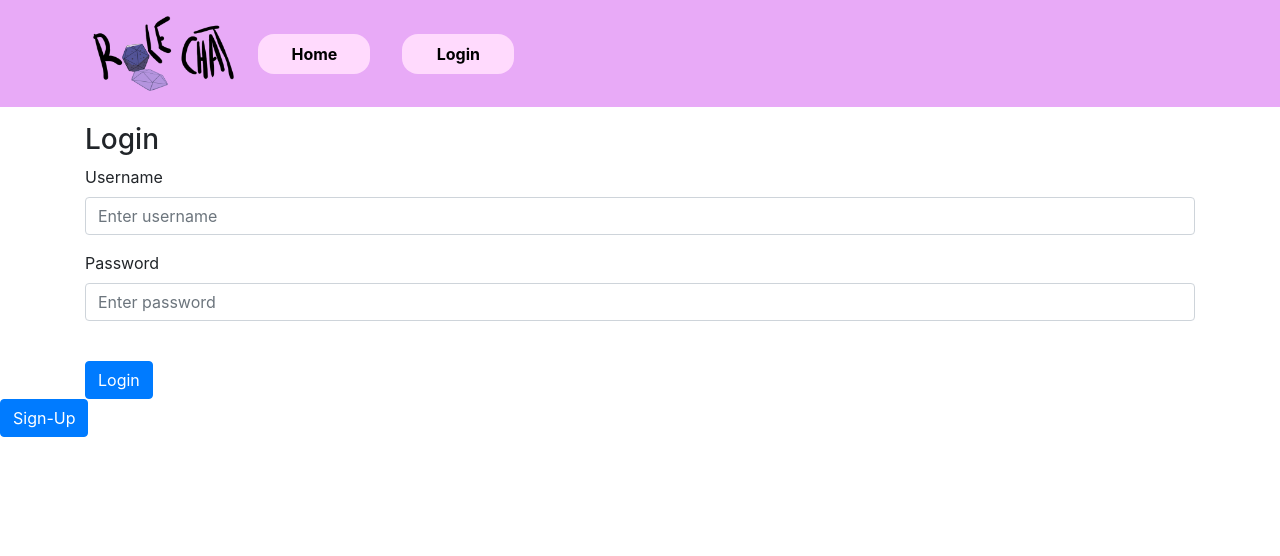
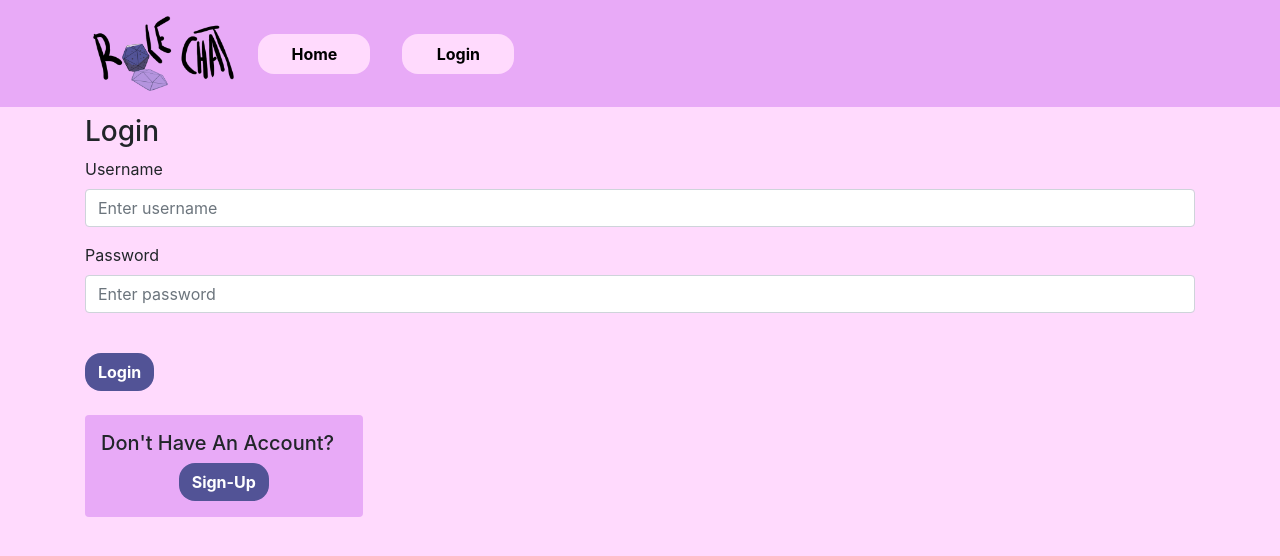
Before and after one commit to tanandpasty/CSCI-4710-WebApplications, a Flask app: page /login in a window 1280 px wide. Shown: the top 556 px of the page. Run offline with Flask 2, Linux system fonts and the light colour scheme.

Commit message:
Adds new flash messages. Styles submit buttons. Polishes up padding in multiple sections.

```diff
--- a/Final-Project/website/auth.py
+++ b/Final-Project/website/auth.py
@@ -18,17 +18,19 @@ def login():
             if check_password_hash(user.password, password):
                 login_user(user, remember=True)
                 flash('You have logged in!', category='success')
+                return redirect(url_for("views.character"))
             else:
                 print("INCORRECT PASSWORD")
-                flash('You have typed in an incorrect password.', category='error')
+                flash('You have typed in an incorrect password.', category='danger')
         else:
-            flash('Username was not found', category='error')
+            flash('Username was not found', category='danger')
     return render_template('login.html', user=current_user)
 
 @auth.route('/logout')
 @login_required
 def logout():
     logout_user()
+    flash('You have logged out successfully!', category='success')
     return redirect(url_for("auth.login"))
 
 @auth.route('/sign-up', methods=['GET', 'POST'])
@@ -40,21 +42,18 @@ def sign_up():
 
         user = User.query.filter_by(username=username).first()
         if user:
-            flash('User already exists.', category='error')
-            print("USER ALREADY EXISTS")
+            flash('User already exists.', category='danger')
         elif len(username) < 3:
-            flash('Username too short.', category='error')
-            print("USERNAME TOO SHORT")
+            flash('Username too short.', category='danger')
         elif password1 != password2:
-            flash('Password don\'t match', category='error')
-            print("Password dont match")
+            flash('Password don\'t match', category='danger')
         elif len(password1) < 7:
-            flash('Password too short', category='error')
-            print("Pasword too short")
+            flash('Password too short', category='danger')
         else:
             new_user = User(username=username, password=generate_password_hash(password1, method='sha256'))
             db.session.add(new_user)
             db.session.commit()
             login_user(new_user, remember=True)
+            flash('Account has been created! You are now logged in!', category='success')
             return redirect(url_for("views.home"))
     return render_template('sign_up.html', user=current_user)
--- a/Final-Project/website/static/main.css
+++ b/Final-Project/website/static/main.css
@@ -1,6 +1,6 @@
 body
 {
-    background-color: white;
+    background-color: rgb(255, 218, 253) !important;
 }
 
 .bg-color1
@@ -95,7 +95,6 @@ body
     color: black !important;
     background-color: rgb(232, 170, 247) !important;
     border-radius: 1em;
-    margin: .5em 1em;
     padding: .5em 1em;
     width: 50%;
 }
@@ -110,6 +109,11 @@ body
     border-radius: 4%;
 }
 
+.text-purple
+{
+    color: #525396 !important;
+}
+
 .realm-select-button
 {
     font-weight: bolder;
@@ -122,3 +126,13 @@ body
     padding: .5em 1em;
     width: 40%;
 }
+
+.submit-button
+{
+    font-weight: bolder;
+    align-self: center !important;
+    text-align: center;
+    color: white !important;
+    background-color: #525396 !important;
+    border-radius: 1em;
+}
--- a/Final-Project/website/templates/home.html
+++ b/Final-Project/website/templates/home.html
@@ -33,7 +33,7 @@
                 </p>
             </div>
             <div class="col-lg">
-                <img class="w-100 p-5" src="{{ url_for('static', filename='WebApps-RoleChat.png') }}" alt="wizard">
+                <img class="w-100 p-5 rounded-circle" src="{{ url_for('static', filename='WebApps-RoleChat.png') }}" alt="wizard">
             </div>
         </div>
 
--- a/Final-Project/website/templates/login.html
+++ b/Final-Project/website/templates/login.html
@@ -5,7 +5,7 @@
 <section>
     <div class="container">
         <form action="#" method="POST">
-            <h3 class="align center  pt-3">Login</h3>
+            <h3 class="align center pt-2">Login</h3>
             <div class="form-group">
                 <label for="username">Username</label>
                 <input type="text" class="form-control" id="username" name="username" placeholder="Enter username">
@@ -15,9 +15,13 @@
                 <input type="password" class="form-control" id="password" name="password" placeholder="Enter password">
             </div>
             <br />
-            <button type="submit" class="btn btn-primary">Login</button>
+            <button type="submit" class="btn submit-button">Login</button>
         </form>
+        <div class="d-flex flex-column align-items-start bg-color1 p-3 mt-4 w-25 rounded">
+            <p class="h5">Don't Have An Account?</p>
+            <a href="/sign-up" class="btn submit-button">Sign-Up</a>
+        </div>
     </div>
 </section>
-<a href="/sign-up" class="btn btn-primary">Sign-Up</a>
+
 {% endblock %}
```
Also changed, not shown: Final-Project/website/templates/character.html (+5 -5 lines), Final-Project/website/templates/sign_up.html (+6 -2 lines), Final-Project/website/database.db.
